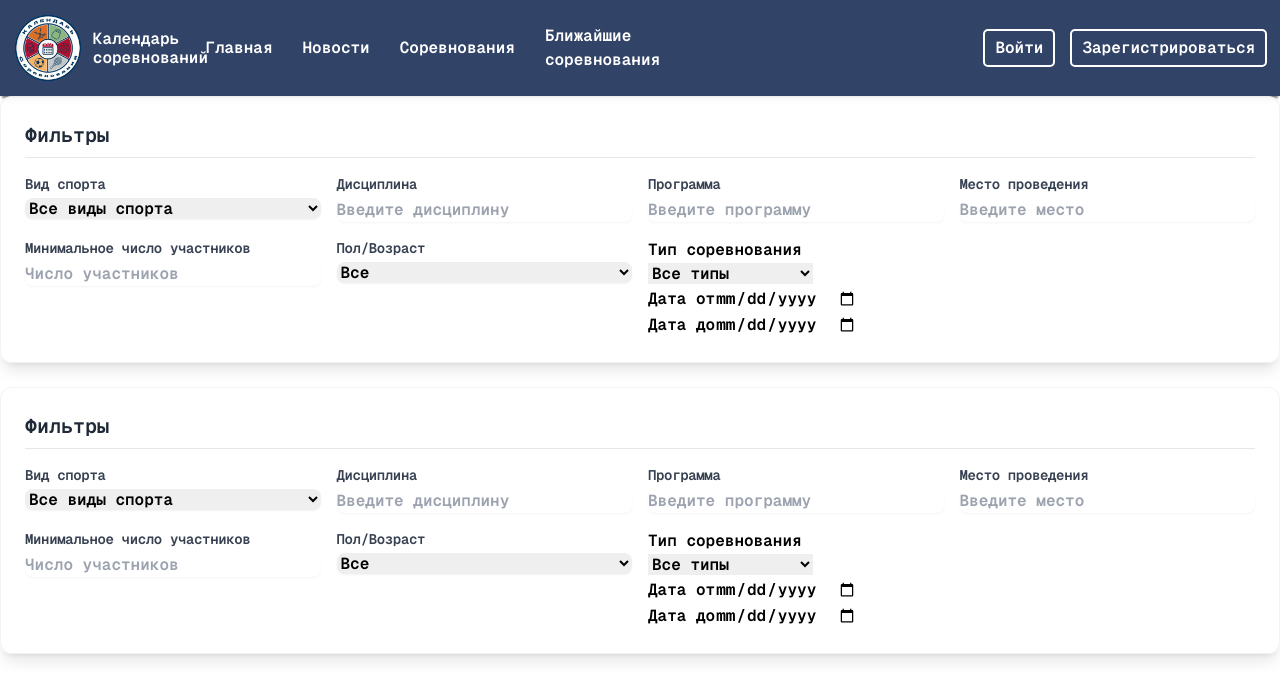
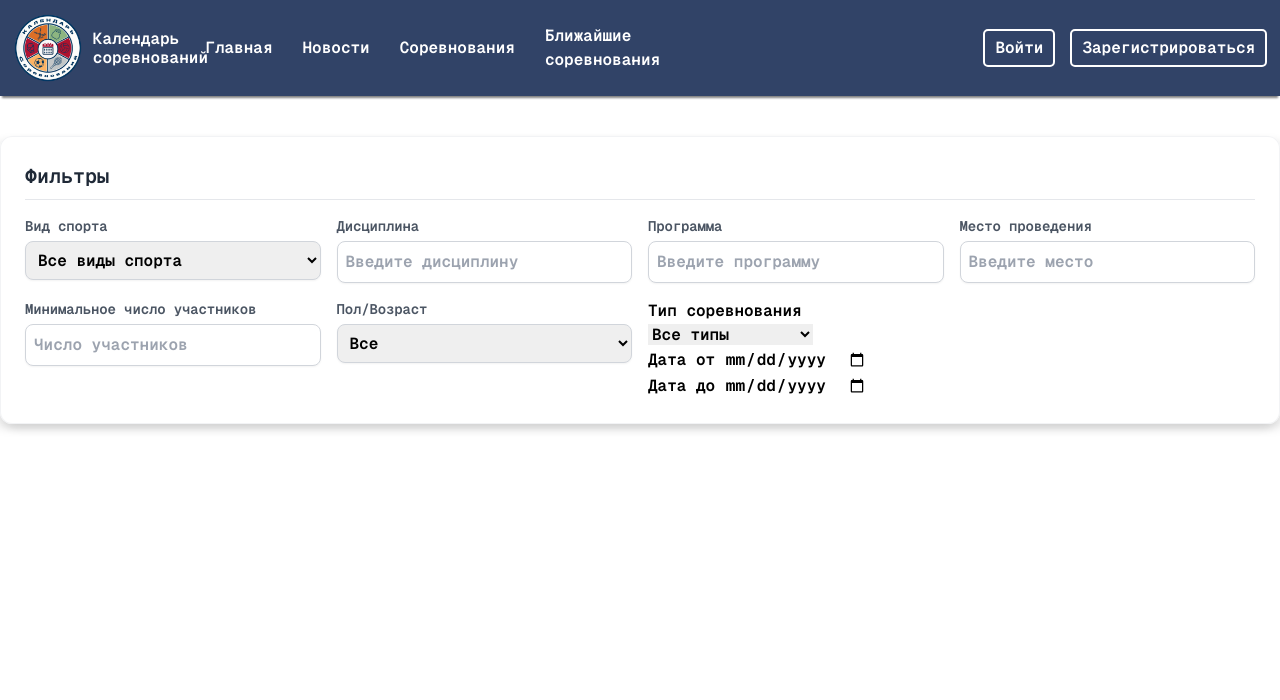
Before and after one commit to Fr1iix/calendar, a Next.js app in the folder client/: page /CompetitionCalendar in a window 1280 px wide. Shown: the top 700 px of the page. Built offline with nearby package versions, Linux system fonts and the light colour scheme.

Commit message:
Changes by finto

```diff
--- a/client/src/app/CompetitionCalendar/CompetitionCalendar.module.css
+++ b/client/src/app/CompetitionCalendar/CompetitionCalendar.module.css
@@ -1,90 +1,172 @@
 .container {
-    @apply bg-gradient-to-br from-gray-50 to-gray-100 min-h-screen p-4 md:p-8;
+    background: linear-gradient(to bottom right, #f9fafb, #f3f4f6);
+    min-height: 100vh;
+    padding: 1rem;
+}
+
+@media (min-width: 768px) {
+    .container {
+        padding: 2rem;
+    }
 }
 
 .card {
-    @apply bg-white shadow-2xl rounded-2xl overflow-hidden border border-gray-100;
+    background-color: #ffffff;
+    box-shadow: 0 10px 15px rgba(0, 0, 0, 0.1);
+    border-radius: 1rem;
+    overflow: hidden;
+    border: 1px solid #f3f4f6;
 }
 
 .title {
-    @apply text-3xl font-extrabold text-center text-transparent
-    bg-clip-text bg-gradient-to-r from-blue-600 to-purple-600
-    mb-8 tracking-tight;
+    font-size: 1.875rem;
+    font-weight: 800;
+    text-align: center;
+    background: linear-gradient(to right, #2563eb, #7c3aed);
+    -webkit-background-clip: text;
+    -webkit-text-fill-color: transparent;
+    margin-bottom: 2rem;
+    letter-spacing: -0.02em;
 }
 
 .filterSection {
-    @apply bg-white/80 backdrop-blur-sm rounded-xl p-6 mb-6
-    border border-gray-200/50 shadow-lg;
+    background-color: rgba(255, 255, 255, 0.8);
+    backdrop-filter: blur(10px);
+    border-radius: 0.75rem;
+    padding: 1.5rem;
+    margin-bottom: 1.5rem;
+    border: 1px solid rgba(229, 231, 235, 0.5);
+    box-shadow:
+            5px 5px 10px rgba(0, 0, 0, 0.1),   /* Тень справа и снизу */
+            -5px 5px 10px rgba(0, 0, 0, 0.1); /* Тень слева и снизу */
+    max-width: 80rem;
+    margin: 2.5rem auto 0 auto;
 }
 
 .filterTitle {
-    @apply text-xl font-semibold mb-4 text-gray-800
-    border-b border-gray-200 pb-2;
+    font-size: 1.25rem;
+    font-weight: 600;
+    margin-bottom: 1rem;
+    color: #1f2937;
+    border-bottom: 1px solid #e5e7eb;
+    padding-bottom: 0.5rem;
 }
 
 .filterGrid {
-    @apply grid grid-cols-1 sm:grid-cols-2 md:grid-cols-3
-    lg:grid-cols-4 gap-4;
+    display: grid;
+    grid-template-columns: repeat(1, minmax(0, 1fr));
+    gap: 1rem;
+}
+
+@media (min-width: 640px) {
+    .filterGrid {
+        grid-template-columns: repeat(2, minmax(0, 1fr));
+    }
+}
+
+@media (min-width: 768px) {
+    .filterGrid {
+        grid-template-columns: repeat(3, minmax(0, 1fr));
+    }
+}
+
+@media (min-width: 1024px) {
+    .filterGrid {
+        grid-template-columns: repeat(4, minmax(0, 1fr));
+    }
 }
 
 .filterLabel {
-    @apply block text-sm font-medium text-gray-700
-    mb-1 tracking-tight;
+    display: block;
+    font-size: 0.875rem;
+    font-weight: 500;
+    color: #4b5563;
+    margin-bottom: 0.25rem;
+    letter-spacing: -0.01em;
 }
 
 .filterInput {
-    @apply block w-full rounded-lg border-gray-300
-    shadow-sm focus:border-blue-500 focus:ring
-    focus:ring-blue-200 focus:ring-opacity-50
-    transition duration-200 ease-in-out;
+    display: block;
+    width: 100%;
+    border-radius: 0.5rem;
+    border: 1px solid #d1d5db;
+    box-shadow: 0 1px 2px rgba(0, 0, 0, 0.05);
+    padding: 0.5rem;
+    transition: border-color 0.2s ease-in-out, box-shadow 0.2s ease-in-out;
+}
+
+.filterInput:focus {
+    border-color: #3b82f6;
+    box-shadow: 0px 0px 0px 3px rgba(59, 130, 246, 0.5);
 }
 
 .tableContainer {
-    @apply overflow-x-auto bg-white rounded-xl
-    border border-gray-200 shadow-md;
+    overflow-x: auto;
+    background-color: #ffffff;
+    border-radius: 0.75rem;
+    border: 1px solid #e5e7eb;
+    box-shadow: 0px 4px 6px rgba(0, 0, 0, 0.1);
 }
 
 .table {
-    @apply w-full table-auto border-collapse;
+    width: 100%;
+    border-collapse: collapse;
 }
 
 .tableHead {
-    @apply bg-gradient-to-r from-blue-100 to-purple-100
-    text-gray-800 uppercase text-xs tracking-wider;
+    background: linear-gradient(to right, #dbeafe, #ede9fe);
+    color: #1f2937;
+    text-transform: uppercase;
+    font-size: 0.75rem;
+    letter-spacing: 0.05em;
 }
 
 .tableHeadCell {
-    @apply px-4 py-3 text-left font-semibold border-b
-    border-gray-200;
+    padding: 1rem;
+    text-align: left;
+    font-weight: 600;
+    border-bottom: 1px solid #e5e7eb;
 }
 
 .tableRow {
-    @apply hover:bg-blue-50/50 transition duration-150
-    ease-in-out;
+    transition: background-color 0.15s ease-in-out;
+}
+
+.tableRow:hover {
+    background-color: rgba(59, 130, 246, 0.05);
 }
 
 .tableCell {
-    @apply px-4 py-3 border-b border-gray-100
-    text-sm text-gray-700;
+    padding: 1rem;
+    border-bottom: 1px solid #f3f4f6;
+    font-size: 0.875rem;
+    color: #4b5563;
 }
 
 .emptyState {
-    @apply text-center text-gray-500 italic p-4;
+    text-align: center;
+    color: #6b7280;
+    font-style: italic;
+    padding: 1rem;
 }
 
-/* Анимация при загрузке */
 @keyframes fadeIn {
-    from { opacity: 0; transform: translateY(10px); }
-    to { opacity: 1; transform: translateY(0); }
+    from {
+        opacity: 0;
+        transform: translateY(10px);
+    }
+    to {
+        opacity: 1;
+        transform: translateY(0);
+    }
 }
 
 .fadeInAnimation {
     animation: fadeIn 0.5s ease-out;
 }
 
-/* Адаптивность */
 @media (max-width: 640px) {
     .filterGrid {
-        @apply grid-cols-1;
+        grid-template-columns: repeat(1, minmax(0, 1fr));
     }
 }
--- a/client/src/app/CompetitionCalendar/page.tsx
+++ b/client/src/app/CompetitionCalendar/page.tsx
@@ -185,7 +185,7 @@ export default function Page() {
             </div>
 
             <div>
-              <label className="block text-sm font-medium text-gray-700">Дата от</label>
+              <label className="block text-sm font-medium text-gray-700">Дата от </label>
               <input
                   type="date"
                   name="dateFrom"
@@ -196,7 +196,7 @@ export default function Page() {
             </div>
 
             <div>
-              <label className="block text-sm font-medium text-gray-700">Дата до</label>
+              <label className="block text-sm font-medium text-gray-700">Дата до </label>
               <input
                   type="date"
                   name="dateTo"
--- a/client/src/app/layout.tsx
+++ b/client/src/app/layout.tsx
@@ -20,7 +20,6 @@ export default function RootLayout({
       <body>
       <Header/>
       {children}
-      <Page />
       </body>
       </body>
       </html>
--- a/client/src/app/page.tsx
+++ b/client/src/app/page.tsx
@@ -1,4 +1,4 @@
-import Image from 'next/image';
+ import Image from 'next/image';
 import styles from './page.module.css';
 
 export default function Home() {
```
